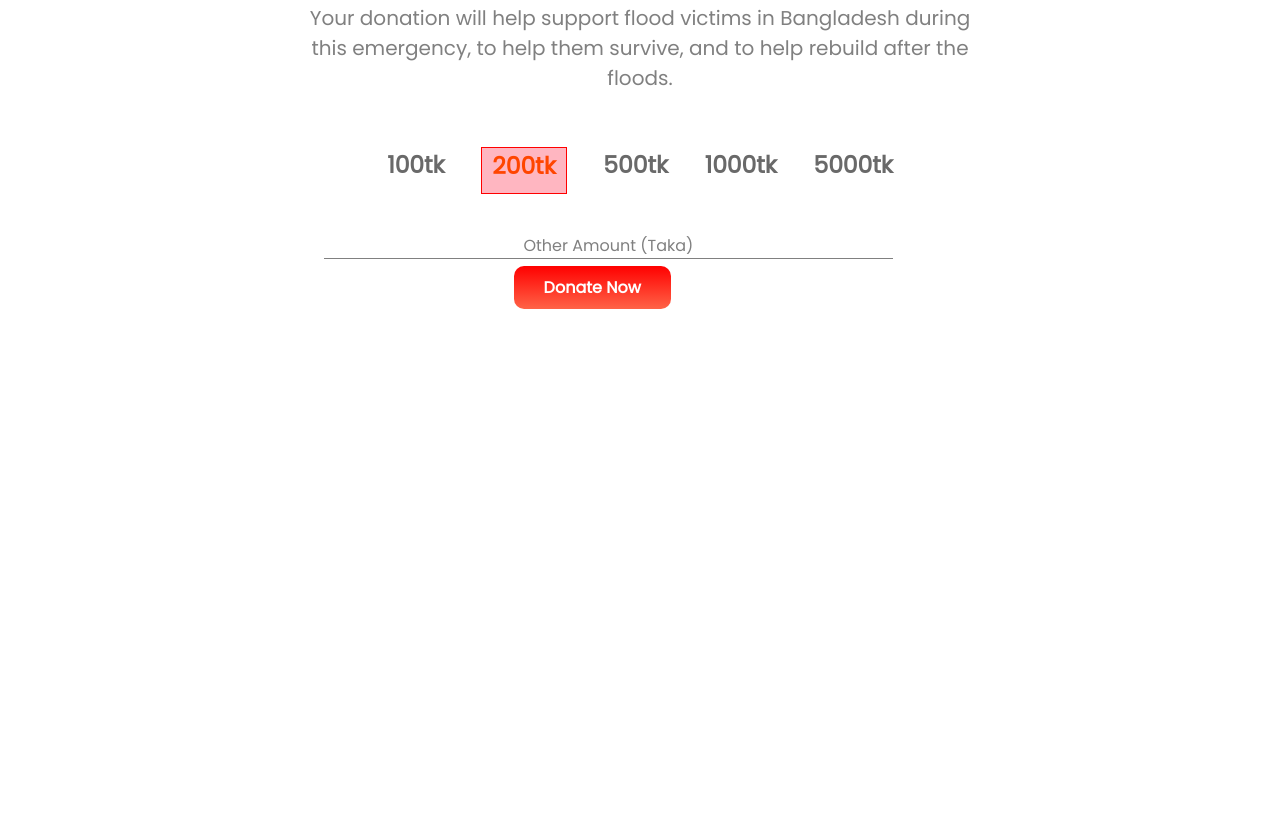
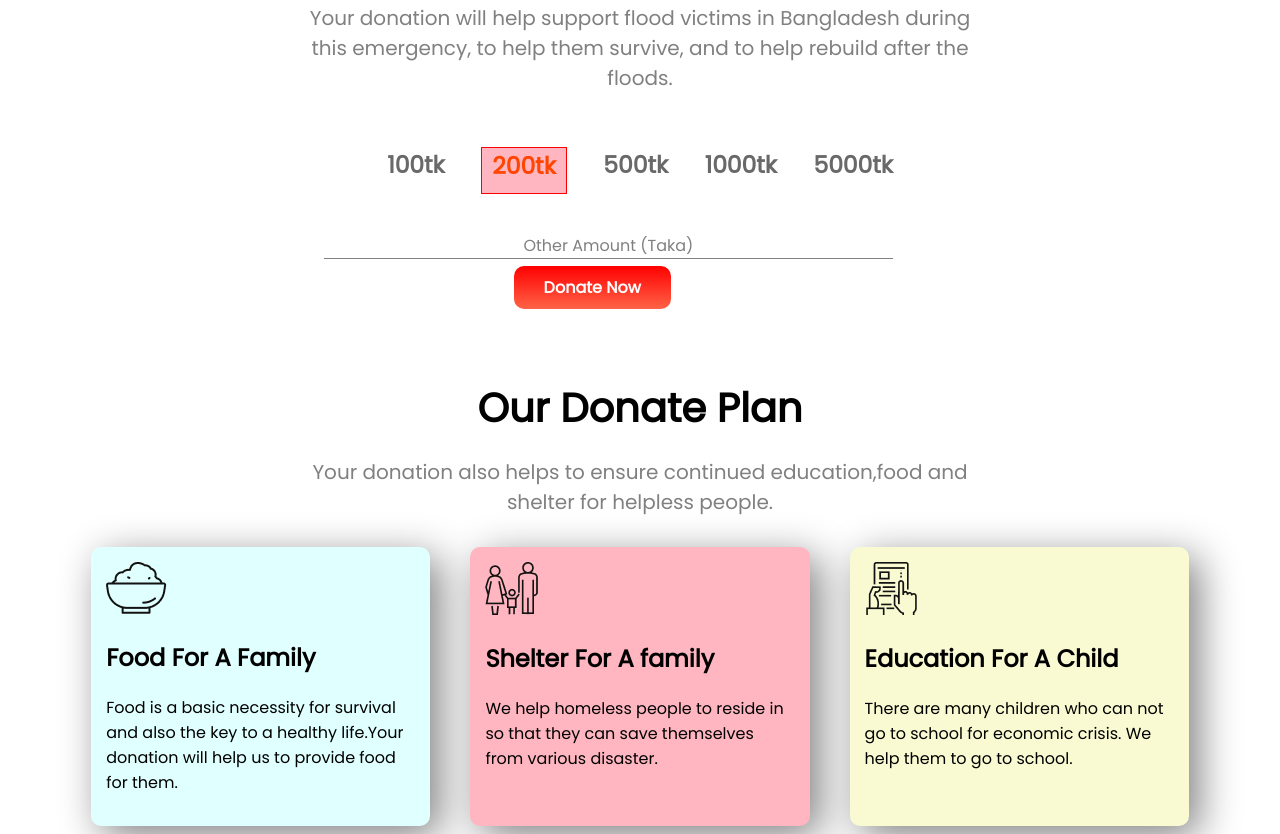
Before and after one commit to ferdouszitu/my-first-assignment, a plain HTML site: page index.html in a window 1280 px wide. Shown: the part 768-1602 px from the top of the page. Before the commit the page ends 1077 px from the top, so only its background shows below. Drawn offline with Linux system fonts and the light colour scheme.

Commit message:
box added

```diff
--- a/index.html
+++ b/index.html
@@ -47,6 +47,37 @@
             <a class="link-button below-donate" target="_blank" href="">Donate Now</a>
         </div>
     </section>
+    <section>
+        <div class="donate-today">
+            <h1>Our Donate Plan</h1>
+            <p class="donate-bd">Your donation also helps to ensure continued education,food and shelter for helpless
+                people.</p>
+        </div>
+    </section>
+    <section>
+        <div class="flex-item">
+            <div id="box1" class="box-item">
+                <img src="icons/food.png" alt="">
+                <h2>Food For A Family</h2>
+                <p>Food is a basic necessity for survival and also the key to a healthy life.Your donation will help
+                    us to provide food for them.</p>
+            </div>
+            <div id="box2" class="box-item">
+                <img src="icons/shelter.png" alt="">
+                <h2>Shelter For A family</h2>
+                <p> We help homeless people to reside in so that they can save themselves from various disaster.
+                </p>
+            </div>
+            <div id="box3" class="box-item">
+                <img src="icons/education.png" alt="">
+                <h2>Education For A Child</h2>
+                <p>There are many children who can not go to school for economic crisis. We help them to go to
+                    school.</p>
+            </div>
+        </div>
+    </section>
+
+
 
 </body>
 
--- a/style.css
+++ b/style.css
@@ -73,3 +73,39 @@ h1 {
     margin-left: 40%;
     margin-right: 40%;
 }
+
+.box-item {
+
+
+    padding: 5px;
+    box-shadow: 10px 10px 40px gray;
+    border-radius: 10px;
+    width: 100%;
+}
+
+.flex-item {
+    display: flex;
+    margin-left: 5%;
+    margin-right: 5%;
+}
+
+#box1 {
+    background-color: lightcyan;
+    padding: 15px;
+    margin-left: 20px;
+    margin-right: 20px;
+}
+
+#box2 {
+    background-color: lightpink;
+    padding: 15px;
+    margin-left: 20px;
+    margin-right: 20px;
+}
+
+#box3 {
+    background-color: lightgoldenrodyellow;
+    padding: 15px;
+    margin-left: 20px;
+    margin-right: 20px;
+}
```
Also changed, not shown: icons/education.png (renamed from icons/Frame-1.png), images/childrenfood.jpg (added).
